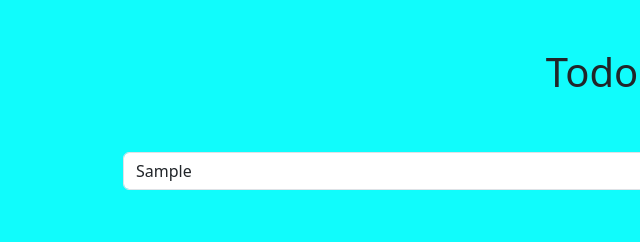
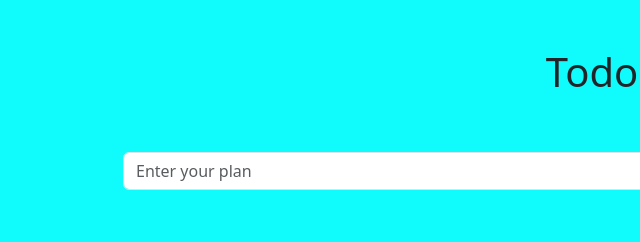
Before and after one commit to zohaib240/Todo-app, a plain HTML site: page index.html in a window 1280 px wide. Both pictures are taken after typing "Sample" into the empty fields and a click on the button "Add Todo". Shown: the top 242 px of the page, 7-647 px from the left. Drawn offline with nearby package versions, Linux system fonts and the light colour scheme.

Commit message:
index file change

```diff
--- a/app.js
+++ b/app.js
@@ -6,7 +6,7 @@ function addTodo() {
     div.innerHTML=''
     console.log(arr);
     arr.push(input.value);
-
+    input.value=''
     for (let i = 0; i < arr.length; i++) {
         div.innerHTML+=`
         <div  class="container border border-black p-4 rounded mt-2 d-flex justify-content-between align-items-center mt-3">
@@ -74,37 +74,3 @@ for (let i = 0; i < arr.length; i++) {
 
 
 }
-// const input = document.querySelector('#exampleInputEmail1');
-// const div = document.querySelector('#todos');
-
-// const arr = [];
-// function addTodo() {
-//     div.innerHTML = ''
-//     arr.push(input.value);
-//     console.log(arr);
-
-//     for (let i = 0; i < arr.length; i++){
-//         div.innerHTML += `
-//         <div class="container border p-4 rounded mt-2 d-flex justify-content-between align-items-center mt-3">
-//             <div>
-//                 <h1>${arr[i]}</h1>
-//             </div>
-//             <div>
-//                 <button onclick="deleteTodo(${i})" type="button" class="btn btn-danger text-white"><i
-//                         class="fa-solid fa-trash text-white"></i></button>
-//                 <button onclick="editTodo(${i})" type="button" class="btn btn-success text-white"><i
-//                         class="fa-solid fa-pen-to-square text-white"></i></button>
-//             </div>
-//         </div>
-//         `
-//     }
-// }
-
-
-
-// function deleteTodo(index){
-//     console.log('todo deleted' , index);
-// }
-// function editTodo(index){
-//     console.log('todo edited' , index);
-// }
```
Also changed, not shown: index.html (+0 -39 lines).
